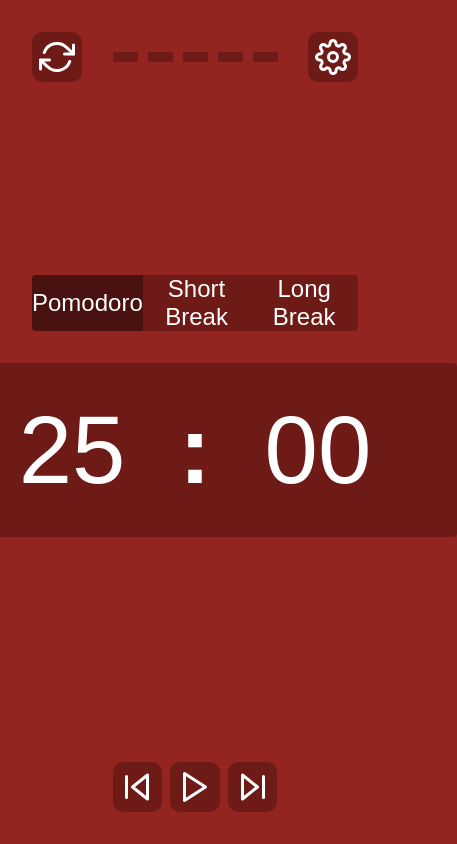
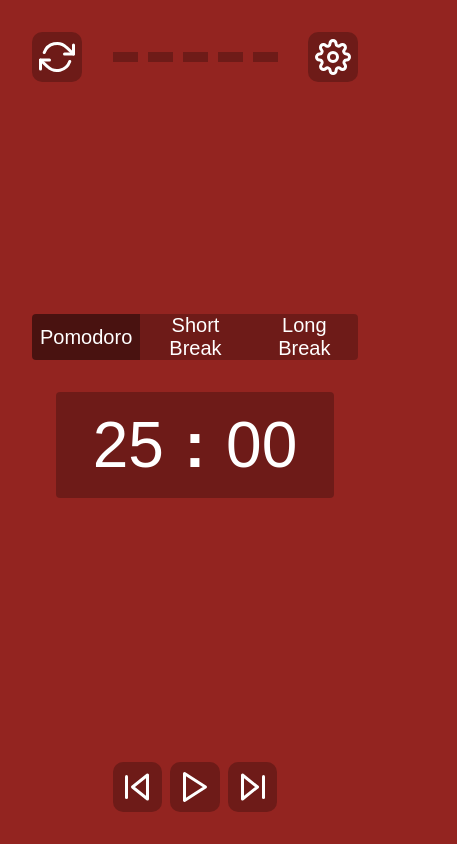
Before and after one commit to willswats/react-pomodoro, a React (Create React App) app: page / in a window 390 px wide. Shown: the whole page, 457 px wide, since content can reach past the window. Built offline with nearby package versions, Linux system fonts and the light colour scheme; the HTML template or start-up script is replaced by a standard one.

Commit message:
Add breakpoints

```diff
--- a/src/components/Timer/TimerCounter.module.css
+++ b/src/components/Timer/TimerCounter.module.css
@@ -17,3 +17,14 @@
   font-weight: bold;
   margin: 0 2rem;
 }
+
+@media screen and (max-width: 768px) {
+  .counter__colon {
+    font-size: 4rem;
+    margin: 0 1rem;
+  }
+
+  .counter__content {
+    padding: 1rem 2rem;
+  }
+}
--- a/src/components/Timer/TimerIndicators.module.css
+++ b/src/components/Timer/TimerIndicators.module.css
@@ -2,11 +2,3 @@
   display: flex;
   align-items: center;
 }
-
-.timer-indicators__restart-button {
-  padding: 0.5rem;
-}
-
-.timer-indicators__restart-button-svg {
-  transform: scale(1);
-}
--- a/src/components/UI/Buttons/ModeButton.module.css
+++ b/src/components/UI/Buttons/ModeButton.module.css
@@ -2,7 +2,7 @@
   display: flex;
   justify-content: center;
   align-items: center;
-  width: 180px;
+  padding: 0 1em;
   font-size: 1.5rem;
   transition: background-color 0.1s;
   background-color: rgba(0, 0, 0, 0.25);
@@ -15,3 +15,10 @@
 .mode-button--active {
   background-color: rgba(0, 0, 0, 0.5);
 }
+
+@media screen and (max-width: 768px) {
+  .mode-button {
+    padding: 0 0.5rem;
+    font-size: 1.25rem;
+  }
+}
--- a/src/components/UI/Inputs/CounterInput.module.css
+++ b/src/components/UI/Inputs/CounterInput.module.css
@@ -5,3 +5,10 @@
   background-color: transparent;
   outline: none;
 }
+
+@media screen and (max-width: 768px) {
+  .counter-input {
+    font-size: 4rem;
+    width: 80px;
+  }
+}
```
